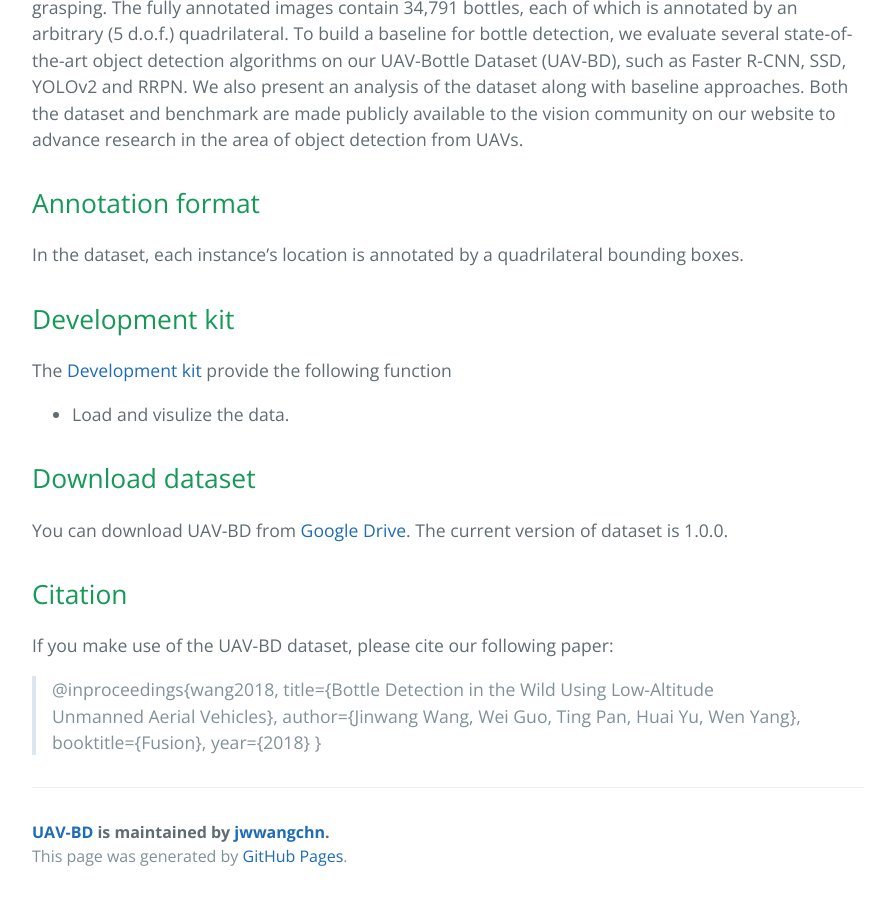
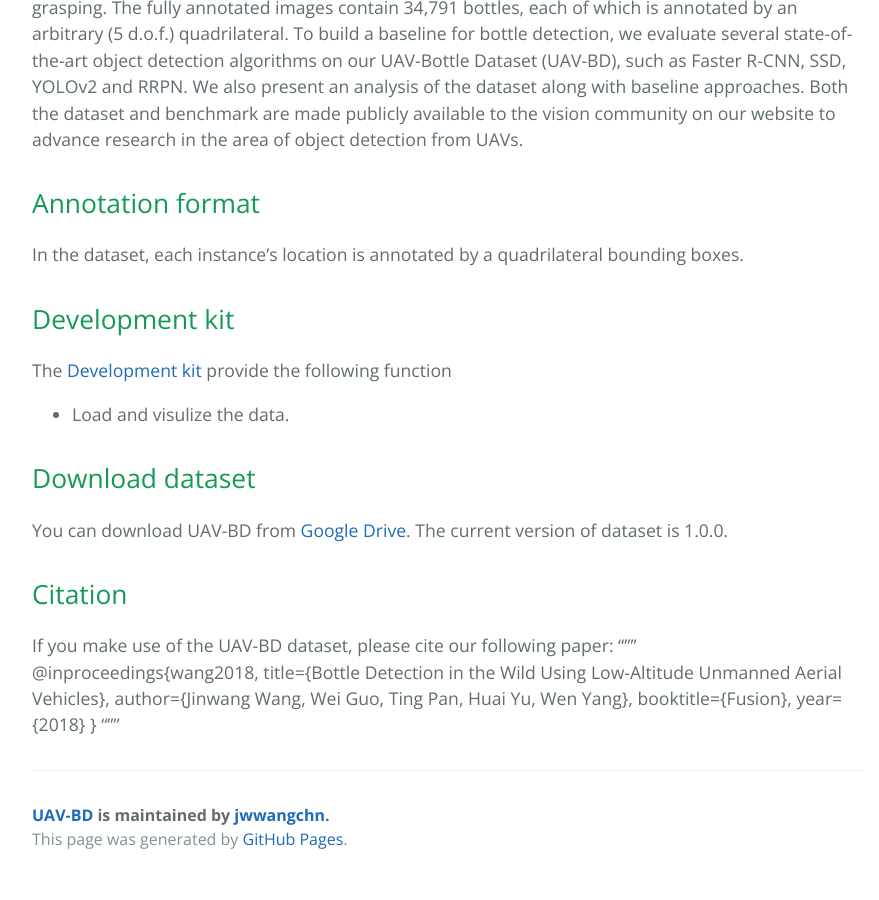
Before and after one commit to jwwangchn/UAV-BD, a Jekyll site: the page built from docs/index.md, in a window 1280 px wide and 900 px high, scrolled down 657 px. Shown: the whole window, without its empty margins (192-1071 px from the left). Built offline with Jekyll 4.4.1, drawn with Linux system fonts in a browser that asks for light colours; our own code applies the rules of GitHub Pages for plain Markdown files.

Commit message:
add citation information

```diff
--- a/docs/index.md
+++ b/docs/index.md
@@ -14,9 +14,11 @@ You can download UAV-BD from [Google Drive](https://drive.google.com/open?id=1uZ
 
 ## Citation
 If you make use of the UAV-BD dataset, please cite our following paper:
-> @inproceedings{wang2018,
+"""
+@inproceedings{wang2018,
 title={Bottle Detection in the Wild Using Low-Altitude Unmanned Aerial Vehicles},
 author={Jinwang Wang, Wei Guo, Ting Pan, Huai Yu, Wen Yang},
 booktitle={Fusion},
 year={2018}
 }
+"""
```
